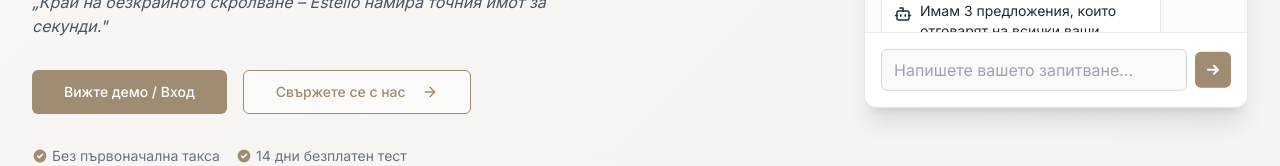
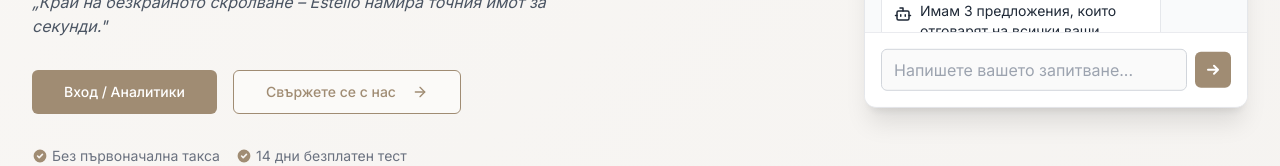
Before and after one commit to aleksander-kolev/estelio-frontend, a React (Vite) app: page / in a window 1280 px wide. Shown: the part 610-776 px from the top of the page. Built offline with nearby package versions, Linux system fonts and the light colour scheme.

Commit message:
Refactor: Update login page text
Update the text on the login page to improve clarity.

```diff
--- a/src/components/HeroSection.tsx
+++ b/src/components/HeroSection.tsx
@@ -1,4 +1,3 @@
-
 import { Button } from "@/components/ui/button";
 import ChatbotDemo from "./ChatbotDemo";
 import { MessageSquare, ArrowRight } from "lucide-react";
@@ -28,7 +27,7 @@ const HeroSection = () => {
                 className="bg-luximo-600 hover:bg-luximo-700 text-white"
                 asChild
               >
-                <Link to="/login">Вижте демо / Вход</Link>
+                <Link to="/login">Вход / Аналитики</Link>
               </Button>
               <Button
                 size="lg"
```
